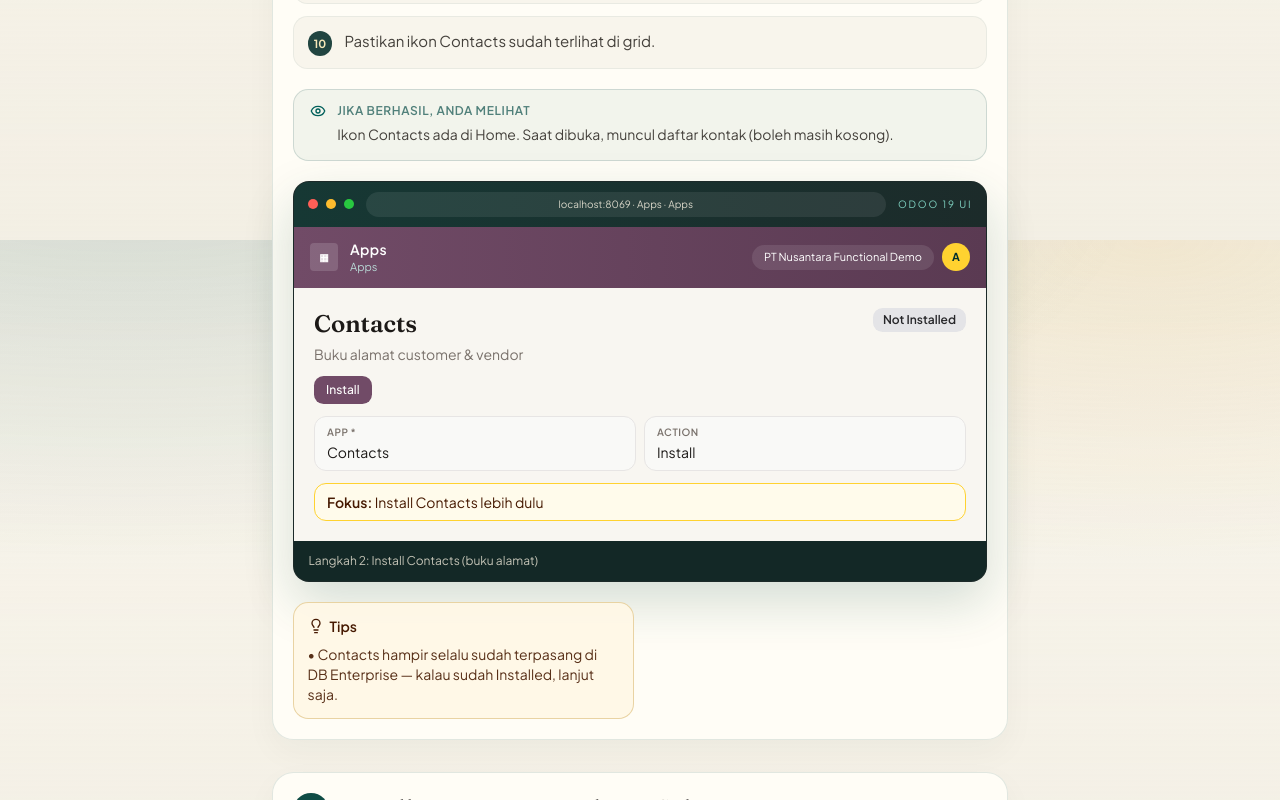
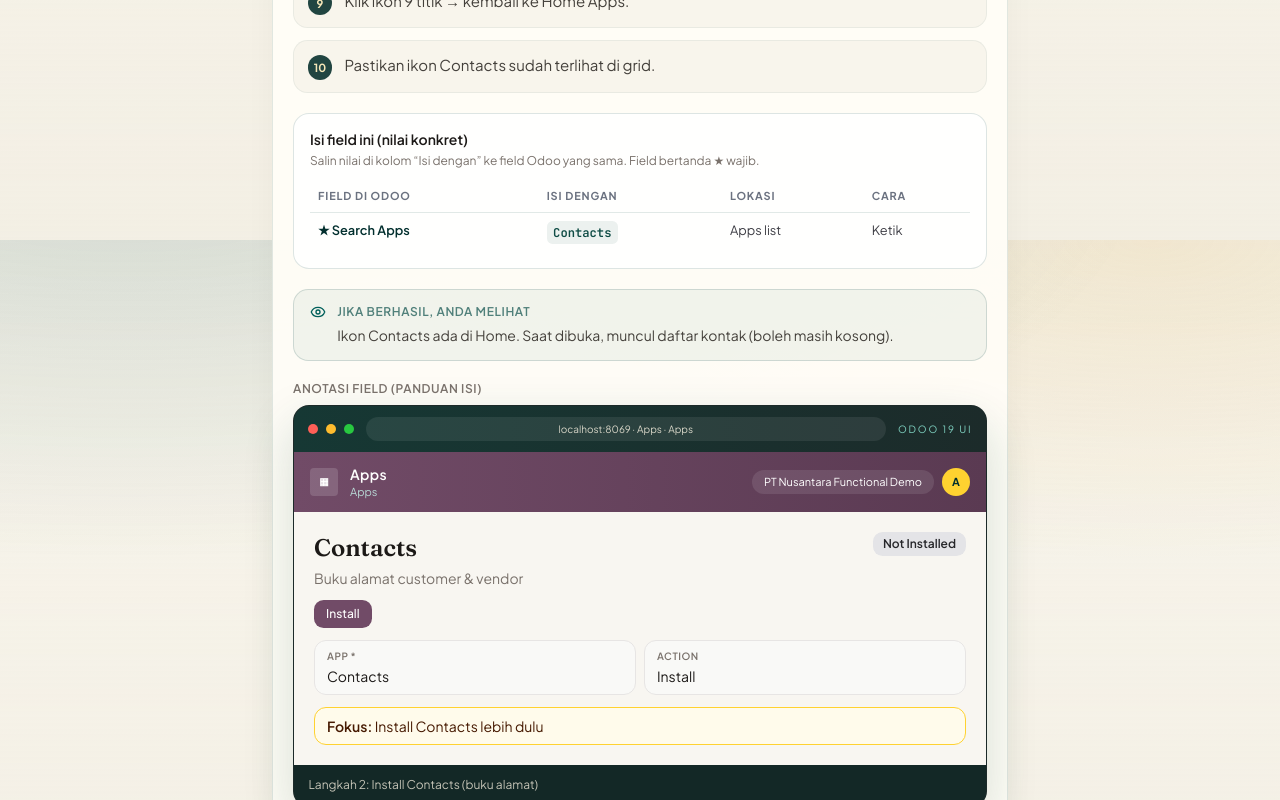
Before and after one commit to Rafael54x/odoo_functional_training, a Next.js app: page /modul/pengenalan/instalasi-modul-standar in a window 1280 px wide. Shown: the part 2960-3760 px from the top of the page. Built offline with nearby package versions, Linux system fonts and the light colour scheme.

Commit message:
Render fillFields tables and refresh cara-pakai for seed lab flow
Wire lesson UI to show concrete field tables, update how-to copy for
seed values, and include related styles so detailed modules are usable.

Co-authored-by: rafael.natanael46 <rafael.natanael46@gmail.com>

```diff
--- a/src/app/cara-pakai/page.tsx
+++ b/src/app/cara-pakai/page.tsx
@@ -4,24 +4,24 @@ import { odooLab, odooLoginHint } from "@/data/odoo-lab";
 
 const steps = [
   {
-    title: "Buka Odoo latihan (odoo19e)",
-    body: `Di browser, buka ${odooLab.url}. Ini instance Odoo 19 Enterprise di ${odooLab.hostLabel}. Database: ${odooLab.database}, login ${odooLab.user} / ${odooLab.password}.`,
+    title: "Buka Odoo latihan",
+    body: `Di browser, buka ${odooLab.url}. Database: ${odooLab.database}. Login ${odooLab.user} / ${odooLab.password}. Ini instance Odoo 19 Enterprise di ${odooLab.hostLabel}.`,
   },
   {
     title: "Mulai dari Modul 00",
-    body: "Jangan loncat ke Purchase/Sales dulu. Pelajari navigasi dan install modul terlebih dahulu.",
+    body: "Jangan loncat ke Purchase/Sales dulu. Pelajari navigasi, pastikan modul terpasang, lalu isi master data.",
   },
   {
-    title: "Baca satu langkah, kerjakan di Odoo, baru lanjut",
-    body: "Tiap langkah punya jalur klik, instruksi berurutan, dan “Jika berhasil, Anda melihat…”. Ikuti itu di Odoo yang sama.",
+    title: "Baca satu langkah → isi field → cek hasil",
+    body: "Tiap langkah punya jalur klik, daftar aksi berurutan, tabel “Isi field ini”, screenshot Odoo, dan kotak “Jika berhasil, Anda melihat…”. Kerjakan di Odoo yang sama, baru lanjut.",
   },
   {
-    title: "Tandai selesai jika sudah berhasil",
-    body: "Tombol “Tandai selesai” membantu Anda tahu progress. Checklist di akhir lesson wajib dicek.",
+    title: "Pakai nilai seed yang sama",
+    body: "Vendor PT Sumber Bahan Makmur, customer Toko Maju Jaya, produk Kopi Arabika 1kg — dipakai di seluruh silabus agar flow mudah diulang.",
   },
   {
     title: "Urutan tetap: data dulu, transaksi kemudian",
-    body: "Contacts & Products dulu → baru Purchase/Sales → baru pelajari laporan. Loncat urutan = sering error.",
+    body: "Contacts & Products dulu → Purchase (terima stok) → Sales (kirim & tagih) → laporan. Loncat urutan = sering error “no stock / missing partner”.",
   },
 ];
 
@@ -50,6 +50,10 @@ const glossary = [
     term: "Invoice / Bill",
     meaning: "Tagihan ke pelanggan / tagihan dari vendor.",
   },
+  {
+    term: "3-way matching",
+    meaning: "Cocokkan PO ↔ Receipt ↔ Vendor Bill sebelum bayar.",
+  },
 ];
 
 export default function CaraPakaiPage() {
@@ -60,8 +64,9 @@ export default function CaraPakaiPage() {
         Cara memakai lab ini
       </h1>
       <p className="mt-4 text-base leading-relaxed text-stone-600 sm:text-lg">
-        Lab ini dibuat untuk orang yang baru kenal Odoo. Semua praktik dikerjakan di
-        instance <strong>{odooLab.name}</strong> ({odooLab.edition}).
+        Lab ini untuk pemula Odoo. Semua praktik dikerjakan di{" "}
+        <strong>{odooLab.url}</strong> · database <strong>{odooLab.database}</strong>{" "}
+        ({odooLab.edition}).
       </p>
 
       <aside className="beginner-callout mt-6">
@@ -123,9 +128,9 @@ export default function CaraPakaiPage() {
         </Link>
         <Link
           href="/silabus"
-          className="inline-flex h-11 items-center rounded-lg border border-teal-900/15 px-4 text-sm font-semibold text-teal-900"
+          className="inline-flex h-11 items-center rounded-lg border border-stone-300 px-4 text-sm font-semibold text-stone-700"
         >
-          Lihat semua silabus
+          Lihat silabus
         </Link>
       </div>
     </div>
--- a/src/app/globals.css
+++ b/src/app/globals.css
@@ -413,6 +413,53 @@
   padding: 0.85rem 1rem;
 }
 
+.fill-guide {
+  border-radius: 1rem;
+  border: 1px solid rgba(15, 76, 69, 0.14);
+  background: rgba(255, 255, 255, 0.85);
+  padding: 0.95rem 1rem;
+}
+
+.fill-table {
+  width: 100%;
+  border-collapse: collapse;
+  font-size: 0.8rem;
+}
+
+.fill-table th {
+  text-align: left;
+  font-size: 0.68rem;
+  text-transform: uppercase;
+  letter-spacing: 0.08em;
+  color: #6b7280;
+  padding: 0.45rem 0.5rem;
+  border-bottom: 1px solid rgba(15, 76, 69, 0.12);
+  white-space: nowrap;
+}
+
+.fill-table td {
+  padding: 0.55rem 0.5rem;
+  border-bottom: 1px solid rgba(15, 76, 69, 0.08);
+  vertical-align: top;
+  color: #3f3f46;
+}
+
+.fill-table tr:last-child td {
+  border-bottom: none;
+}
+
+.fill-value {
+  display: inline-block;
+  padding: 0.15rem 0.4rem;
+  border-radius: 0.35rem;
+  background: rgba(15, 76, 69, 0.08);
+  color: #0f4c45;
+  font-family: var(--font-geist-mono), ui-monospace, monospace;
+  font-size: 0.76rem;
+  font-weight: 600;
+  word-break: break-word;
+}
+
 .shot-frame {
   overflow: hidden;
   border-radius: 1rem;
--- a/src/app/layout.tsx
+++ b/src/app/layout.tsx
@@ -34,8 +34,14 @@ export default function RootLayout({ children }: LayoutProps<"/">) {
         <SiteHeader />
         <main className="flex-1">{children}</main>
         <footer className="border-t border-teal-900/10 px-4 py-6 text-center text-xs text-stone-500 sm:px-6">
-          Odoo Functional Lab · Database latihan <code>odoo_functional</code> ·
-          Modul standar Odoo 19
+          Odoo Functional Lab ·{" "}
+          <a
+            href="http://172.16.2.123:8072"
+            className="text-teal-800 hover:underline"
+          >
+            172.16.2.123:8072
+          </a>{" "}
+          · DB <code>odoo</code> · Odoo 19 Enterprise
         </footer>
       </body>
     </html>
--- a/src/components/lesson-client.tsx
+++ b/src/components/lesson-client.tsx
@@ -257,6 +257,55 @@ export function LessonClient({
                   </ol>
                 </div>
 
+                {step.fillFields && step.fillFields.length > 0 && (
+                  <div className="fill-guide mt-5">
+                    <h3 className="text-sm font-semibold text-stone-900">
+                      Isi field ini (nilai konkret)
+                    </h3>
+                    <p className="mt-1 text-xs text-stone-500">
+                      Salin nilai di kolom “Isi dengan” ke field Odoo yang sama.
+                      Field bertanda ★ wajib.
+                    </p>
+                    <div className="mt-3 overflow-x-auto">
+                      <table className="fill-table">
+                        <thead>
+                          <tr>
+                            <th>Field di Odoo</th>
+                            <th>Isi dengan</th>
+                            <th>Lokasi</th>
+                            <th>Cara</th>
+                          </tr>
+                        </thead>
+                        <tbody>
+                          {step.fillFields.map((f) => (
+                            <tr key={`${f.field}-${f.value}`}>
+                              <td>
+                                {f.required ? (
+                                  <span className="font-semibold text-teal-950">
+                                    ★ {f.field}
+                                  </span>
+                                ) : (
+                                  f.field
+                                )}
+                                {f.note && (
+                                  <p className="mt-0.5 text-[11px] text-stone-500">
+                                    {f.note}
+                                  </p>
+                                )}
+                              </td>
+                              <td>
+                                <code className="fill-value">{f.value}</code>
+                              </td>
+                              <td>{f.where || "—"}</td>
+                              <td>{f.how || "Ketik / pilih"}</td>
+                            </tr>
+                          ))}
+                        </tbody>
+                      </table>
+                    </div>
+                  </div>
+                )}
+
                 {step.expectToSee && (
                   <div className="expect-box mt-5">
                     <Eye className="size-4 shrink-0 text-teal-800" />
@@ -271,11 +320,11 @@ export function LessonClient({
                   </div>
                 )}
 
-                <div className="mt-5">
+                <div className="mt-5 space-y-4">
                   {real ? (
                     <figure className="shot-frame">
                       <div className="flex items-center justify-between gap-2 px-3 py-2 text-[10px] uppercase tracking-[0.16em] text-amber-100/90">
-                        <span>Contoh layar Odoo</span>
+                        <span>Screenshot Odoo asli</span>
                         <span>
                           {enterpriseMeta.version} · {enterpriseMeta.edition}
                         </span>
@@ -290,25 +339,16 @@ export function LessonClient({
                         {real.caption}
                       </figcaption>
                     </figure>
-                  ) : (
+                  ) : null}
+                  <div>
+                    <p className="mb-2 text-xs font-semibold uppercase tracking-wider text-stone-500">
+                      Anotasi field (panduan isi)
+                    </p>
                     <OdooScreen
                       screen={step.screen}
                       caption={`Langkah ${index + 1}: ${step.title}`}
                     />
-                  )}
-                  {real && (
-                    <details className="mt-3 rounded-xl border border-stone-200 bg-white/80 p-3">
-                      <summary className="cursor-pointer text-sm text-stone-600">
-                        Butuh panduan field di layar? Buka anotasi
-                      </summary>
-                      <div className="mt-3">
-                        <OdooScreen
-                          screen={step.screen}
-                          caption={`Anotasi: ${step.title}`}
-                        />
-                      </div>
-                    </details>
-                  )}
+                  </div>
                 </div>
 
                 {(step.tips?.length || step.pitfalls?.length) && (
```
